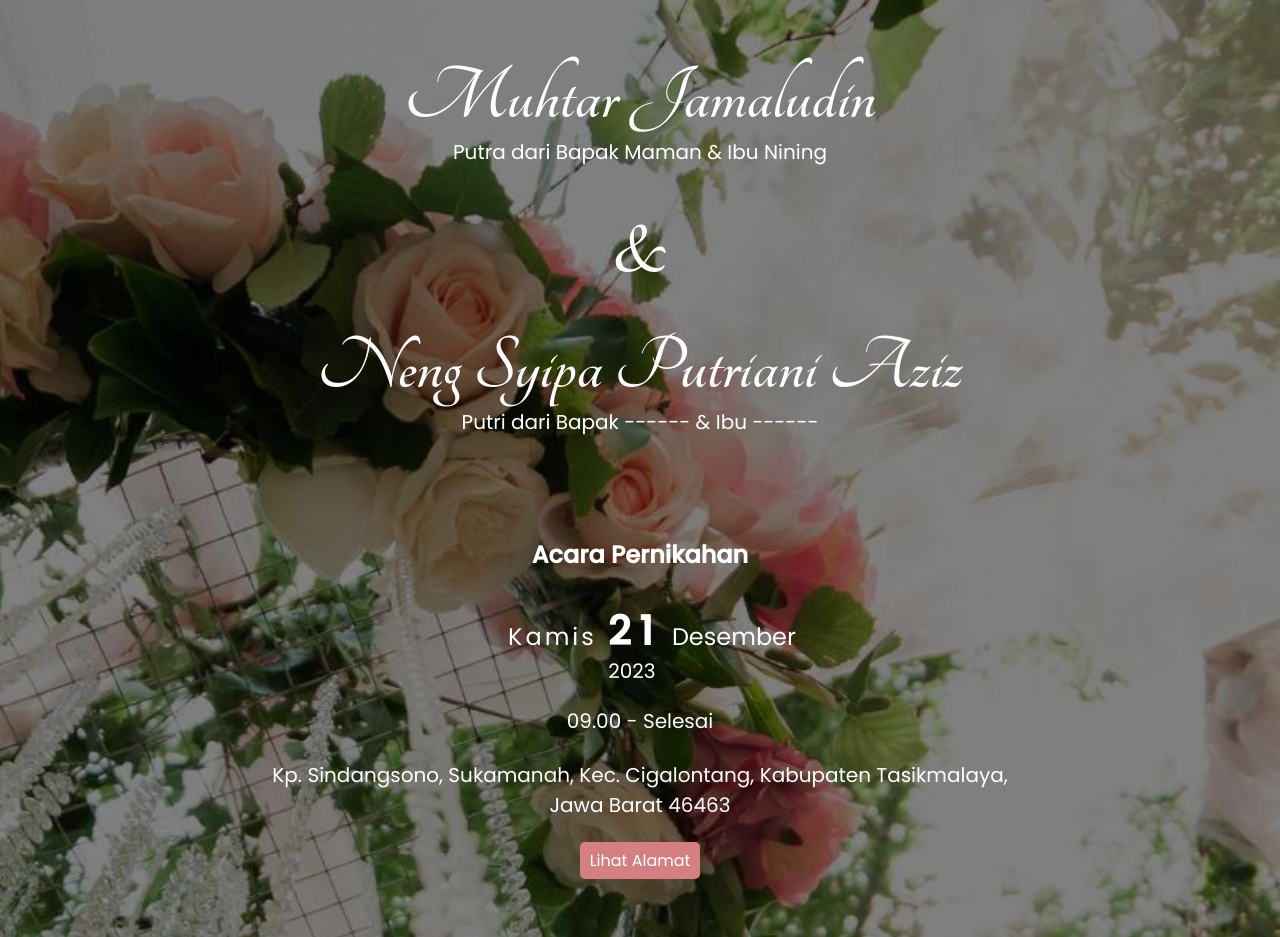
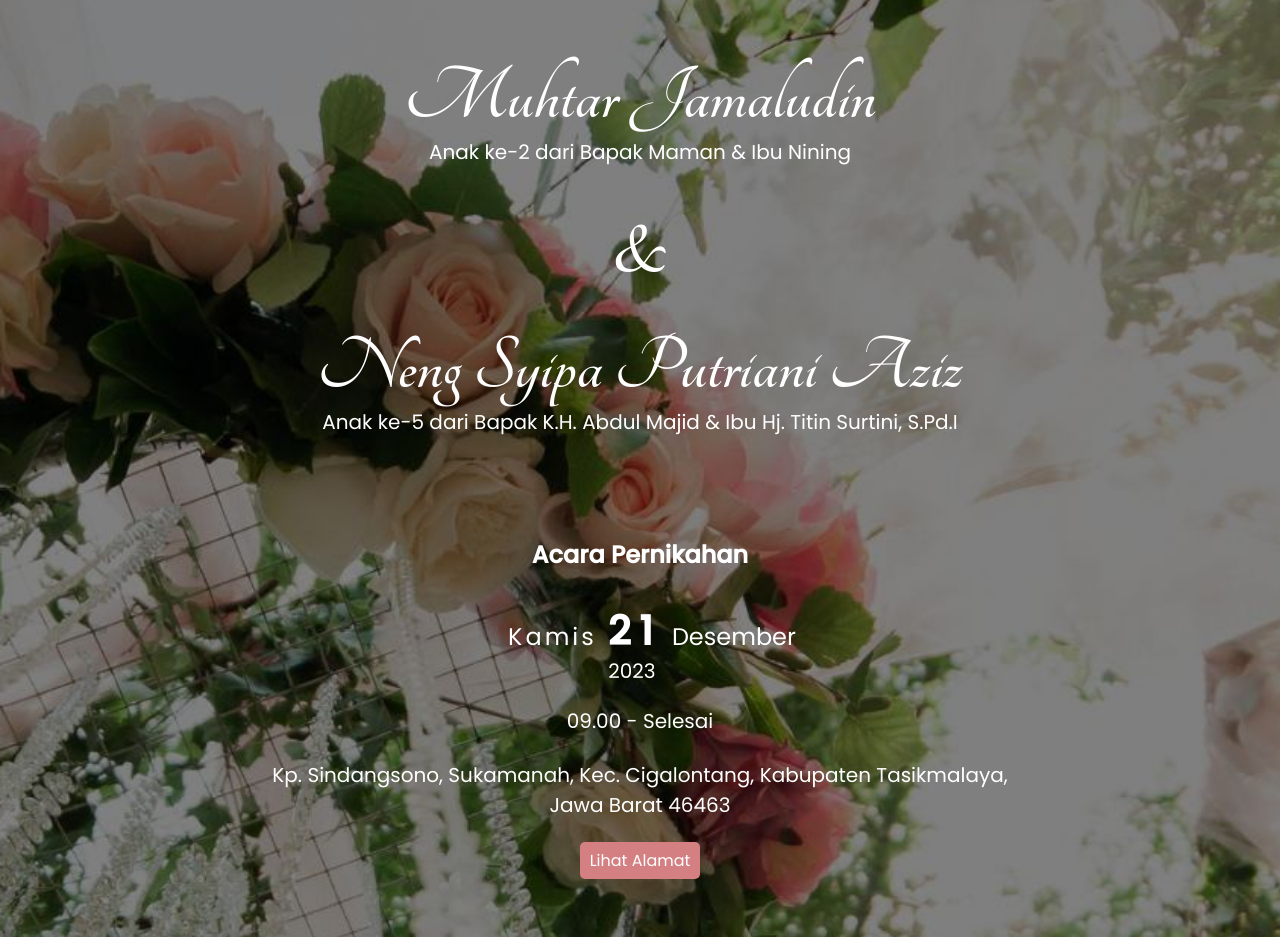
Before and after one commit to amwedd/MuhtarSyipa, a plain HTML site: page index.html in a window 1280 px wide. Shown: the part 1022-1959 px from the top of the page. Drawn offline with nearby package versions, Linux system fonts and the light colour scheme.

Commit message:
Nama Wali
tambah nama wali

```diff
--- a/index.html
+++ b/index.html
@@ -42,10 +42,10 @@
         <h2>Assalamu'alaikum Wr. Wb.</h2>
         <p>Maha Suci Allah yang telah menciptakan makhluk-Nya berpasang-pasangan. Dengan ini kami mengundang Bapak/Ibu/Saudara/i untuk hadir pada acara pernikaha kami.</p>
         <h1>Muhtar Jamaludin</h1>
-        <p class="kel">Putra dari Bapak Maman & Ibu Nining</p>
+        <p class="kel">Anak ke-2 dari Bapak Maman & Ibu Nining</p>
         <h1 class="dan">&</h1>
         <h1>Neng Syipa Putriani Aziz</h1>
-        <p class="kel">Putri dari Bapak ------ & Ibu ------</p>
+        <p class="kel">Anak ke-5 dari Bapak K.H. Abdul Majid & Ibu Hj. Titin Surtini, S.Pd.I</p>
       </div>
       <div class="date">
         <h2>Acara Pernikahan</h2>
```
